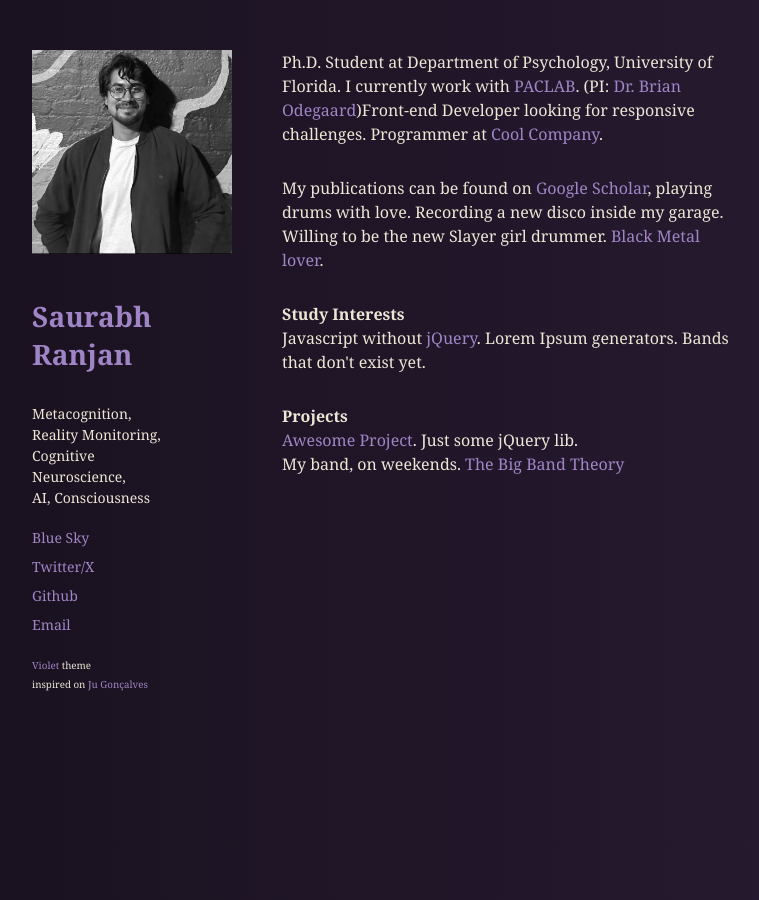
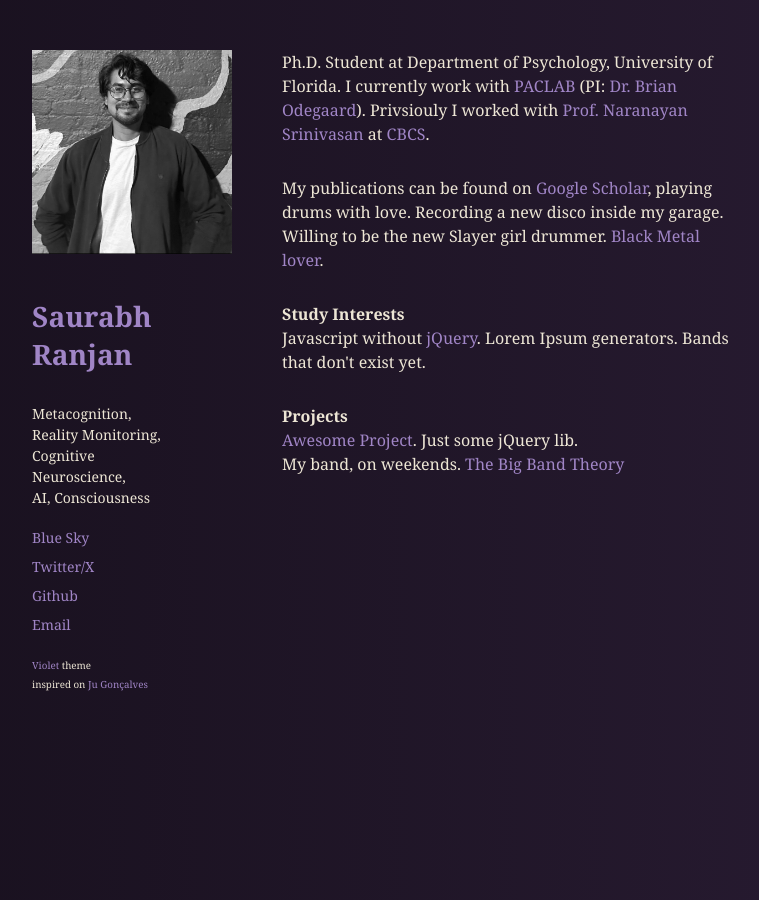
Before and after one commit to saurabhr/saurabhr.github.io, a Jekyll site: the page built from index.html, in a window 1280 px wide. Shown: the whole page, without its empty margins (68-827 px from the left). Built offline with Jekyll 4.4.1, drawn with Linux system fonts in a browser that asks for light colours.

Commit message:
Update index.html

```diff
--- a/index.html
+++ b/index.html
@@ -34,9 +34,9 @@ title: Home
 
 <section class="content">
   <p>
-    Ph.D. Student at Department of Psychology, University of Florida. I currently work with <a href="https://paclab.psych.ufl.edu/" target=_blank>PACLAB</a>. (PI: <a href="https://people.clas.ufl.edu/bodegaard/" target=_blank>Dr. Brian Odegaard</a>)Front-end Developer looking for responsive challenges. Programmer at <a href="https://google.com/search?q=cool+company">Cool Company</a>.
-  </p>
-
+    Ph.D. Student at Department of Psychology, University of Florida.
+    I currently work with <a href="https://paclab.psych.ufl.edu/" target=_blank>PACLAB</a> (PI: <a href="https://people.clas.ufl.edu/bodegaard/" target=_blank>Dr. Brian Odegaard</a>).
+    Privsiouly I worked with <a href="https://sites.google.com/site/ammuns68/" target=_blank>Prof. Naranayan Srinivasan</a> at <a href="https://cbcs.ac.in/" target=_blank>CBCS</a>.
   <p>
     My publications can be found on <a href="https://scholar.google.com/citations?user=bzE80XYAAAAJ&hl=en" target=_blank>Google Scholar</a>, playing drums with love. Recording a new disco inside my garage. Willing to be the new Slayer girl drummer. <a href="https://google.com/search?q=black+metal">Black Metal lover</a>.
   </p>
```
